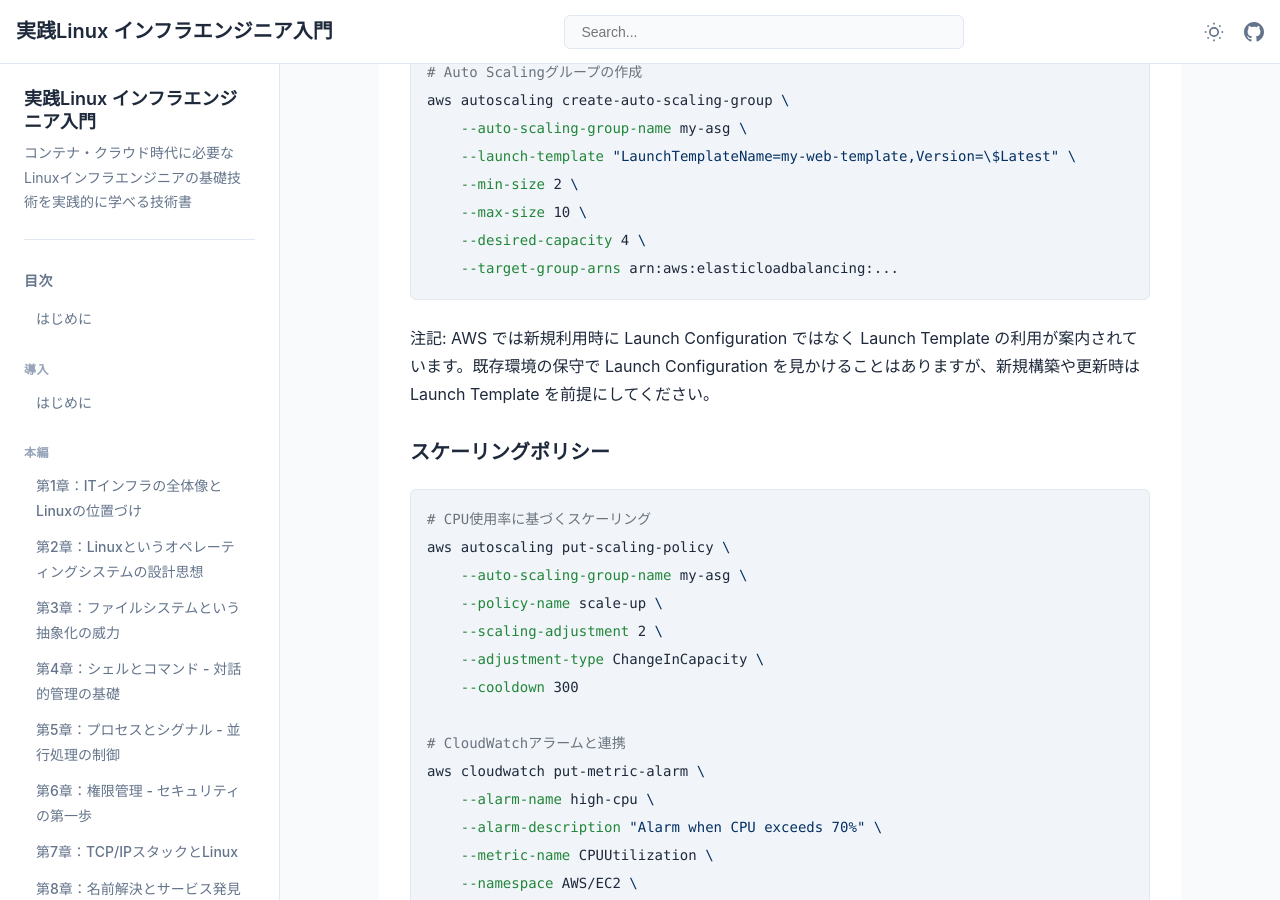
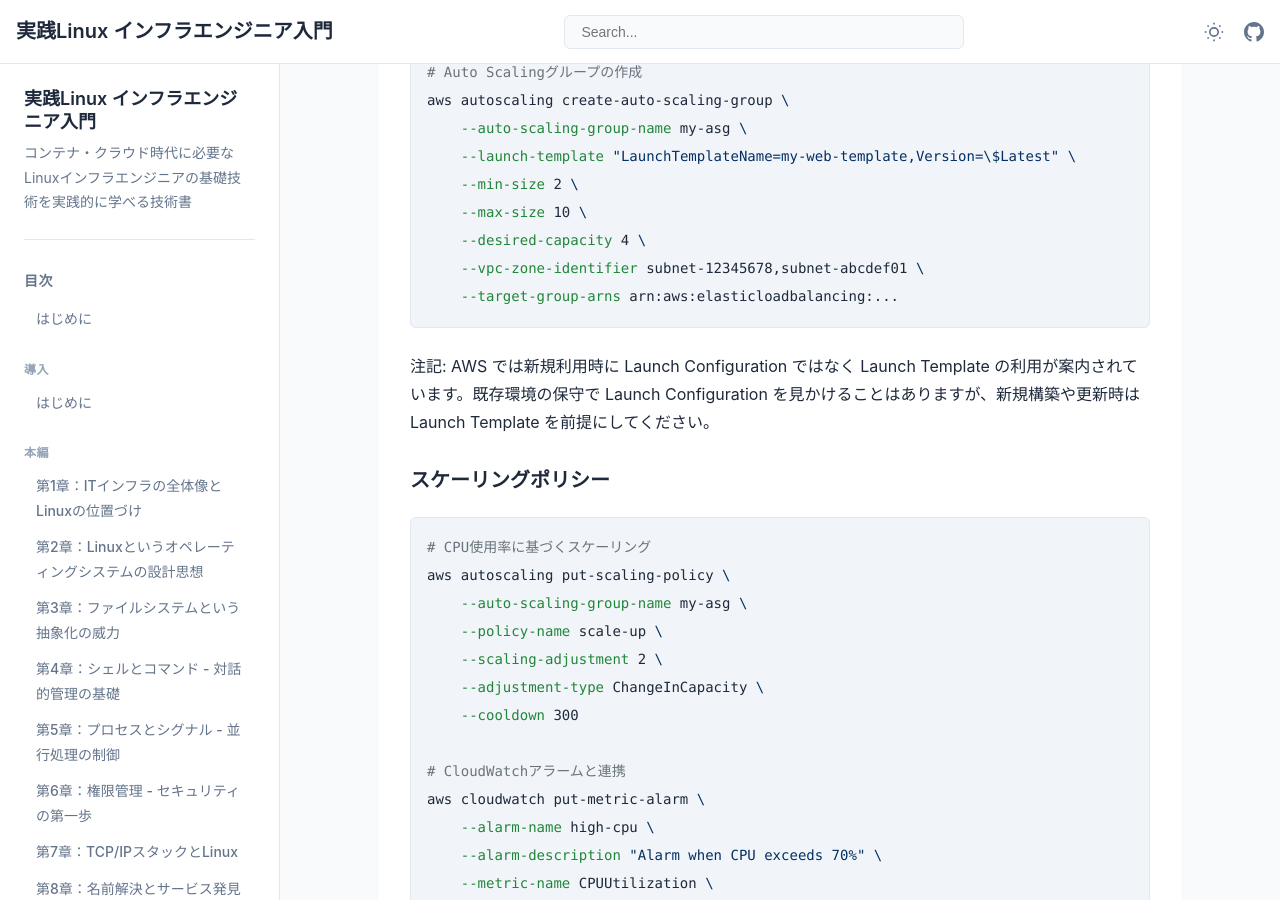
Before and after one commit to itdojp/linux-infra-textbook2, a Jekyll site: the page built from docs/chapters/chapter-12-with-exercises.md, in a window 1280 px wide and 900 px high, scrolled down 5291 px. Built offline with Jekyll 4.4.1, drawn with Linux system fonts in a browser that asks for light colours; our own code applies the rules of GitHub Pages for plain Markdown files.

Commit message:
docs: add subnet example to ASG command

````diff
--- a/docs/chapters/chapter-12-with-exercises.md
+++ b/docs/chapters/chapter-12-with-exercises.md
@@ -172,6 +172,7 @@ aws autoscaling create-auto-scaling-group \
     --min-size 2 \
     --max-size 10 \
     --desired-capacity 4 \
+    --vpc-zone-identifier subnet-12345678,subnet-abcdef01 \
     --target-group-arns arn:aws:elasticloadbalancing:...
 ```
 
````
Also changed, not shown: src/chapters/chapter-12-with-exercises.md (+1 -0 lines).
